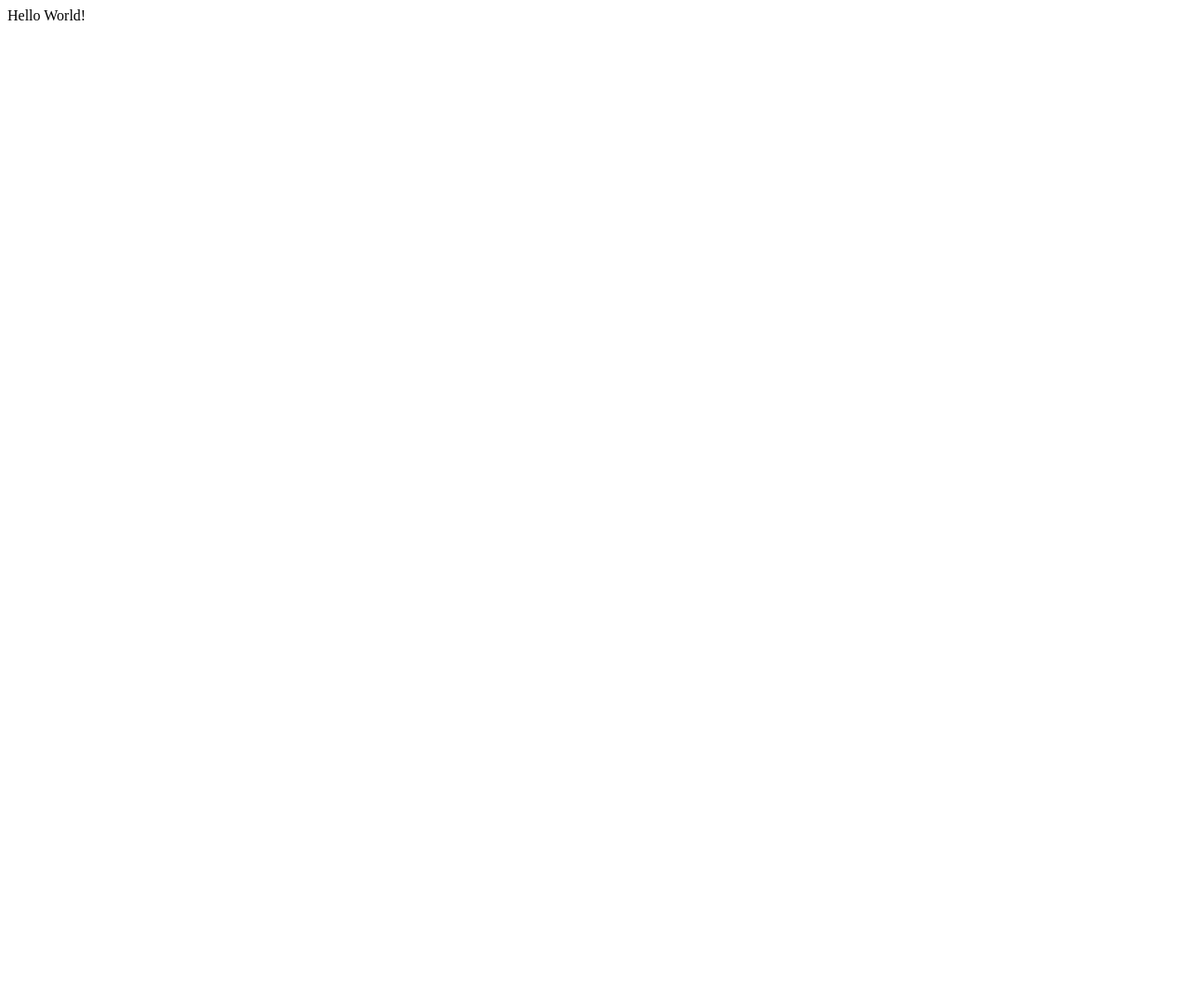
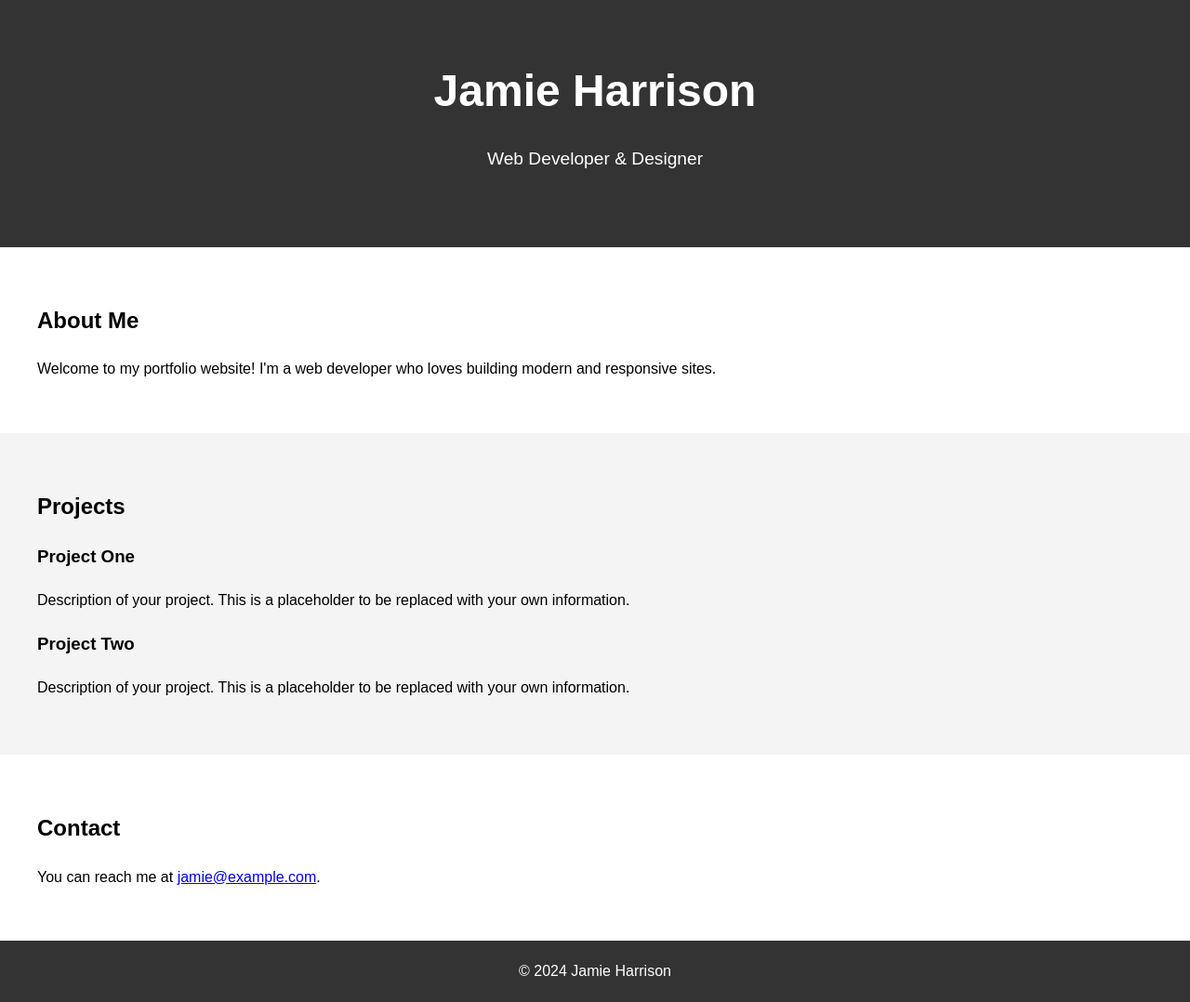
Before and after one commit to jamiegharrison24/jamiegharrison24.github.io, a plain HTML site: page index.html in a window 1280 px wide. Shown: the whole page at 93% size. Before the commit the page ends 800 px from the top, so only its background shows below. Drawn offline with Linux system fonts and the light colour scheme.

Commit message:
Add simple portfolio landing page

```diff
--- a/index.html
+++ b/index.html
@@ -1,11 +1,40 @@
 <!DOCTYPE html>
 <html lang="en">
 <head>
-    <meta charset="UTF-8">
-    <title>Jamie Harrison Portfolio</title>
+  <meta charset="UTF-8">
+  <title>Jamie Harrison Portfolio</title>
+  <link rel="stylesheet" href="style.css">
 </head>
 <body>
-Hello World!
+  <header>
+    <h1>Jamie Harrison</h1>
+    <p>Web Developer & Designer</p>
+  </header>
 
+  <section id="about">
+    <h2>About Me</h2>
+    <p>Welcome to my portfolio website! I'm a web developer who loves building modern and responsive sites.</p>
+  </section>
+
+  <section id="projects">
+    <h2>Projects</h2>
+    <div class="project">
+      <h3>Project One</h3>
+      <p>Description of your project. This is a placeholder to be replaced with your own information.</p>
+    </div>
+    <div class="project">
+      <h3>Project Two</h3>
+      <p>Description of your project. This is a placeholder to be replaced with your own information.</p>
+    </div>
+  </section>
+
+  <section id="contact">
+    <h2>Contact</h2>
+    <p>You can reach me at <a href="mailto:jamie@example.com">jamie@example.com</a>.</p>
+  </section>
+
+  <footer>
+    &copy; 2024 Jamie Harrison
+  </footer>
 </body>
 </html>
--- /dev/null
+++ b/style.css
@@ -0,0 +1,41 @@
+body {
+  font-family: Arial, sans-serif;
+  line-height: 1.6;
+  margin: 0;
+  padding: 0;
+}
+
+header {
+  background: #333;
+  color: #fff;
+  text-align: center;
+  padding: 60px 0;
+}
+
+header h1 {
+  font-size: 3em;
+  margin: 0;
+}
+
+header p {
+  font-size: 1.2em;
+}
+
+section {
+  padding: 40px;
+}
+
+#projects {
+  background: #f4f4f4;
+}
+
+.project {
+  margin-bottom: 20px;
+}
+
+footer {
+  background: #333;
+  color: #fff;
+  text-align: center;
+  padding: 20px 0;
+}
```
